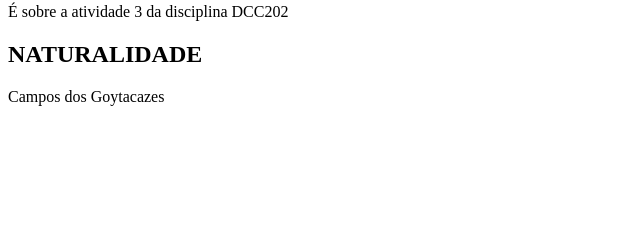
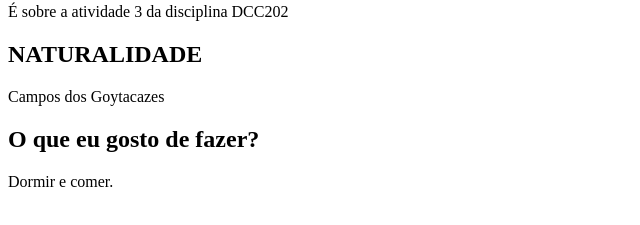
Before and after one commit to ufjf-dcc202/ufjf-dcc202-2023-3-b-atv3-daysf, a website: page index.html in a window 1280 px wide. Shown: the part 77-302 px from the top of the page, without its empty margins (0-640 px from the left). Drawn offline with Linux system fonts and the light colour scheme.

Commit message:
criei a seção com o que eu gosto de fazer

```diff
--- a/index.html
+++ b/index.html
@@ -12,6 +12,11 @@
         <section>
             <h2>NATURALIDADE</h2>
             <p>Campos dos Goytacazes</p>
+        </section>
+        <section>
+            <h2>O que eu gosto de fazer?</h2>
+            <p>Dormir e comer.</p>
+        </section>
     </main>
 </body>
 </html>
```
